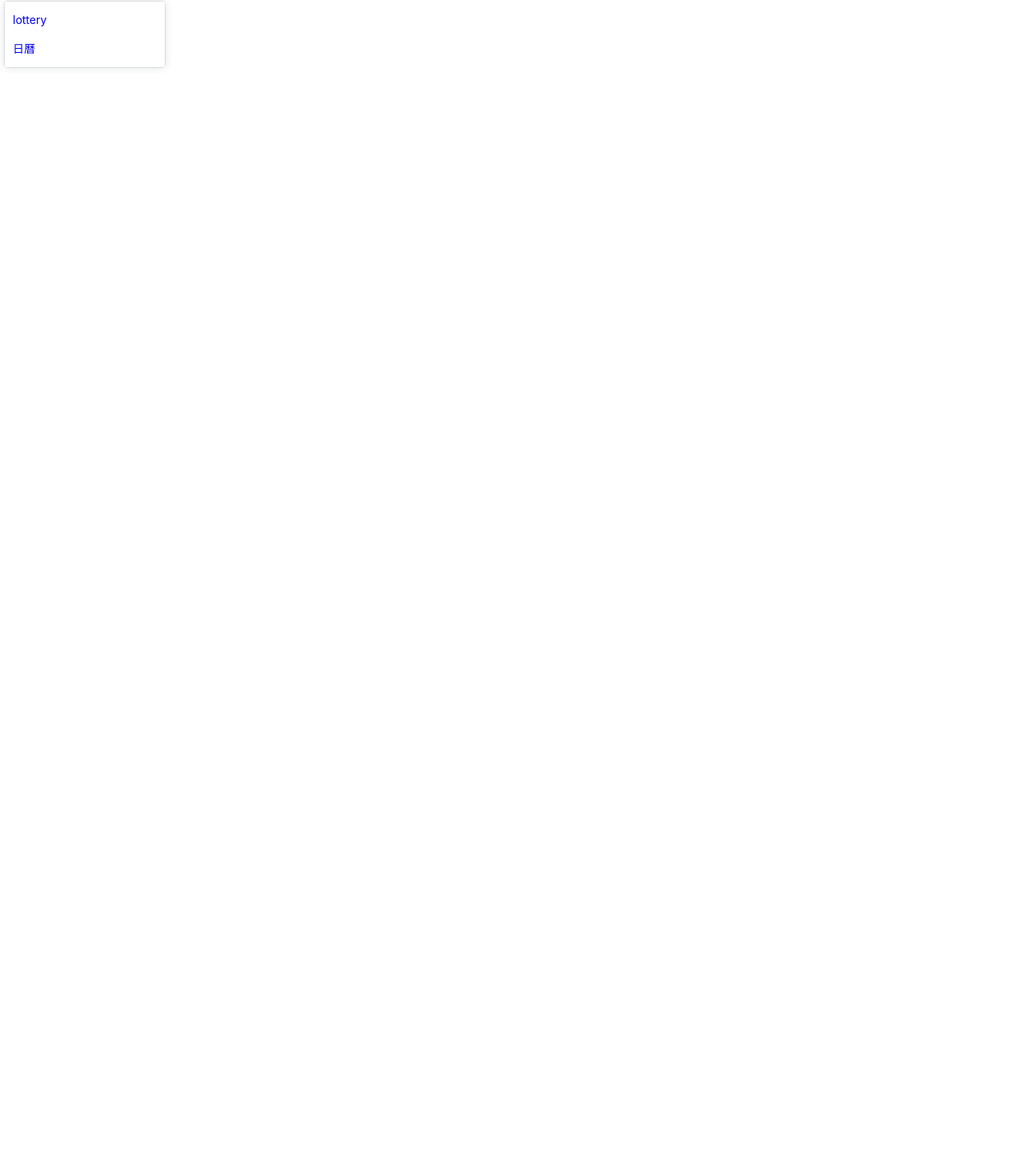
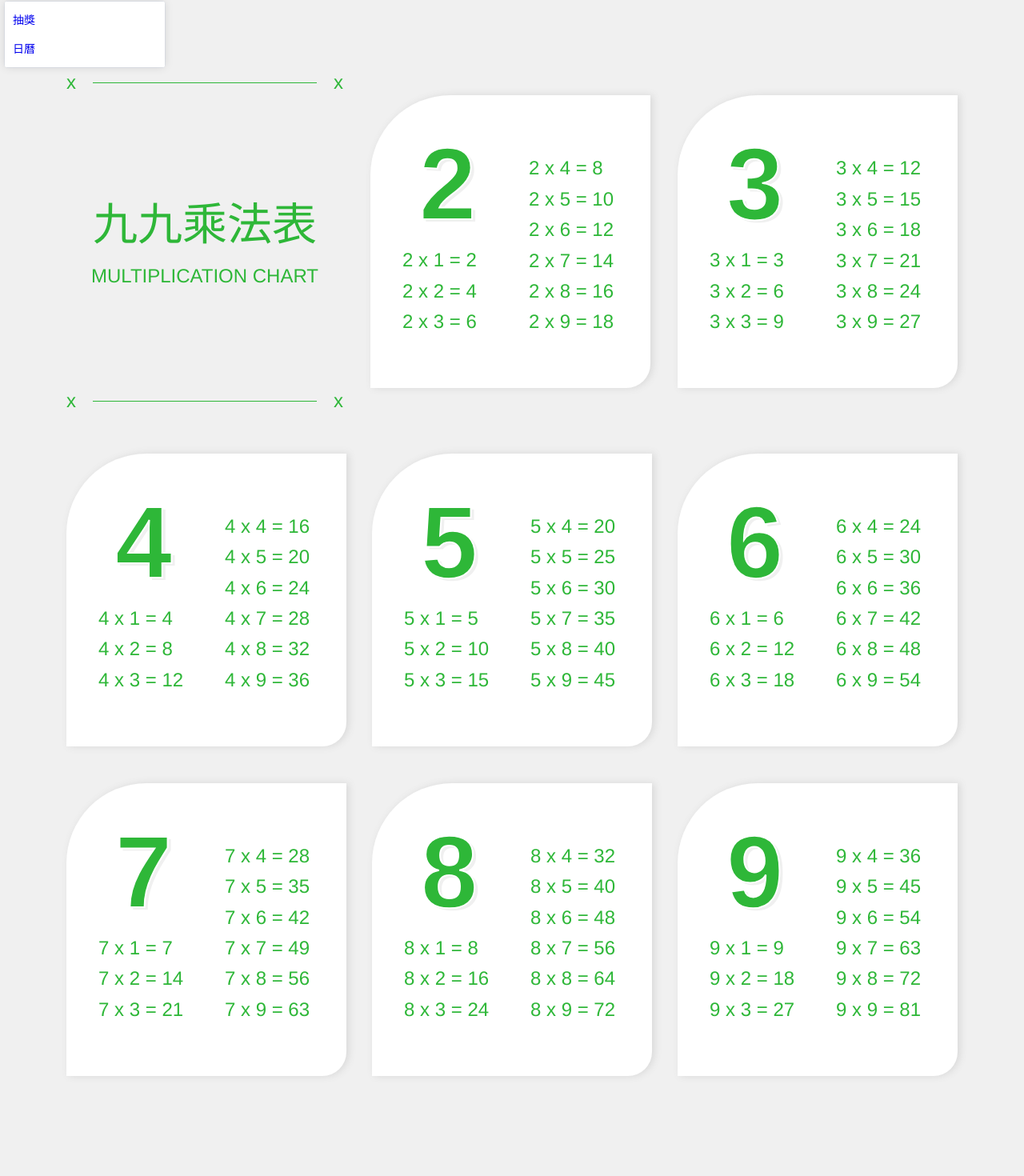
Before and after one commit to MikaChan602/profile, a Vue app: page /#/groundFloor in a window 1280 px wide. Before the commit this address had no page. Shown: the part 64-1534 px from the top of the page at 80% size. Before the commit the page ends 800 px from the top, so only its background shows below. Built offline with nearby package versions, Linux system fonts and the light colour scheme.

Commit message:
style:JS地下城一樓

```diff
--- a/src/assets/main.css
+++ b/src/assets/main.css
@@ -1,6 +1,7 @@
 @import './base.css';
 
 ul{
+  padding-left: 0px;
   li{
     list-style: none;
     padding: 0%;
--- a/src/router/index.ts
+++ b/src/router/index.ts
@@ -12,7 +12,7 @@ const router = createRouter({
       children:[
         {
           path: '/lottery',
-          name: 'lottery',
+          name: '抽獎',
           component: () => import('../views/lottery/index.vue'),
           meta: {
             hidden: false,
@@ -42,25 +42,20 @@ const router = createRouter({
         },
       ]
     },
-    // {
-      // path:'/JSundergroundCastle',
-      // name:'JS地下城',
-      // meta: {
-      //   hidden: true,
-      // },
-      // children:[
-      //   {
-      //     path: '/lottery',
-      //     name: 'lottery',
-      //     component: () => import('../views/lottery/index.vue')
-      //   },
-      //   {
-      //     path: '/calendar',
-      //     name: '日曆',
-      //     component: () => import('../views/calendar/index.vue')
-      //   }
-      // ]
-    // }
+    {
+      path:'/undergroundCastle',
+      name:'JS地下城',
+      meta: {
+        hidden: false,
+      },
+      children:[
+        {
+          path: '/groundFloor',
+          name: '第一層',
+          component: () => import('../views/undergroundCastle/groundFloor.vue')
+        },
+      ]
+    }
   ]
 })
 
--- a/src/views/animations/backgrounds.vue
+++ b/src/views/animations/backgrounds.vue
@@ -1,14 +1,47 @@
 <template>
 	<div class="bgWrapper">
-		<img src="https://picsum.photos/1500/800" />
-		<Flare />
+		<div class="tags">
+			<el-check-tag
+				v-for="(item, key) in animationBG.data"
+				type="warning"
+				@Click="now = item.name"
+			>
+				{{ item.name }}
+			</el-check-tag>
+		</div>
+		<el-image :src="'https://picsum.photos/1500/1000'" :fit="'cover'" />
+		<div>
+			<Flare v-show="now === 'Flare'" />
+			<div v-show="now === 'Snow'">snow</div>
+		</div>
 	</div>
 </template>
 <script setup>
+	import { reactive, ref } from "vue";
 	import { Flare } from "./components/backgrounds";
+
+	const now = ref("Flare");
+	const animationBG = reactive({
+		data: [
+			{
+				name: "Flare",
+			},
+			{
+				name: "Snow",
+			},
+		],
+	});
 </script>
 <style lang="scss" scoped>
 	.bgWrapper {
 		overflow: hidden;
 	}
+	.tags {
+		margin-top: 3px;
+		margin-bottom: 3px;
+		padding-left: 3px;
+		.el-check-tag {
+			margin-right: 3px;
+		}
+	}
 </style>
--- /dev/null
+++ b/src/views/animations/components/backgrounds/Snow.vue
@@ -0,0 +1,5 @@
+<template>
+    <div>
+
+    </div>
+</template>
--- a/src/views/animations/components/backgrounds/index.js
+++ b/src/views/animations/components/backgrounds/index.js
@@ -1,4 +1,4 @@
 import Flare from './Flare.vue'
+import Snow from './Snow.vue'
 
-
-export {Flare}
+export {Flare,Snow}
--- /dev/null
+++ b/src/views/undergroundCastle/groundFloor.vue
@@ -0,0 +1,162 @@
+<template>
+	<div class="wrapper">
+		<ul class="row">
+			<li class="header">
+				<div class="title">
+					<div class="lineBlock">
+						<div>x</div>
+						<div class="line"></div>
+						<div>x</div>
+					</div>
+					<div class="main">
+						<p>九九乘法表</p>
+						<p>MULTIPLICATION CHART</p>
+					</div>
+					<div class="lineBlock">
+						<div>x</div>
+						<div class="line"></div>
+						<div>x</div>
+					</div>
+				</div>
+			</li>
+			<li class="card">
+				<span class="num">2</span>
+				<span v-for="n in 9">2 x {{ n }} = {{ n * 2 }}</span>
+			</li>
+			<li class="card">
+				<span class="num">3</span>
+				<span v-for="n in 9">3 x {{ n }} = {{ n * 3 }}</span>
+			</li>
+		</ul>
+		<ul class="row">
+			<li class="card">
+				<span class="num">4</span>
+				<span v-for="n in 9">4 x {{ n }} = {{ n * 4 }}</span>
+			</li>
+			<li class="card">
+				<span class="num">5</span>
+				<span v-for="n in 9">5 x {{ n }} = {{ n * 5 }}</span>
+			</li>
+			<li class="card">
+				<span class="num">6</span>
+				<span v-for="n in 9">6 x {{ n }} = {{ n * 6 }}</span>
+			</li>
+		</ul>
+		<ul class="row">
+			<li class="card">
+				<span class="num">7</span>
+				<span v-for="n in 9">7 x {{ n }} = {{ n * 7 }}</span>
+			</li>
+			<li class="card">
+				<span class="num">8</span>
+				<span v-for="n in 9">8 x {{ n }} = {{ n * 8 }}</span>
+			</li>
+			<li class="card">
+				<span class="num">9</span>
+				<span v-for="n in 9">9 x {{ n }} = {{ n * 9 }}</span>
+			</li>
+		</ul>
+	</div>
+	<footer>Copyright © 2019 HexSchool. All rights reserved.</footer>
+</template>
+
+<script setup></script>
+
+<style lang="scss" scoped>
+	.wrapper {
+		width: 1280px;
+		margin: 0 auto;
+		padding: 85px 80px;
+		color: #2eb738;
+		background-color: #f0f0f0;
+		font-family: "Helvetica Neue", sans-serif;
+		ul {
+			li {
+				list-style: none;
+				text-align: left;
+				margin: 3px;
+			}
+		}
+	}
+	.row {
+		display: flex;
+		justify-content: space-between;
+		align-items: center;
+		margin-bottom: 40px;
+	}
+	.header {
+		.title {
+			.lineBlock {
+				display: flex;
+				align-items: center;
+				color: #2eb738;
+				font-size: 24px;
+				.line {
+					width: 280px;
+					border-top: 1px solid #2eb738;
+					margin-left: 21px;
+					margin-right: 21px;
+				}
+			}
+			.main {
+				text-align: center;
+				p:nth-child(1) {
+					font-size: 56px;
+					margin-top: 114px;
+				}
+				p:nth-child(2) {
+					font-size: 24px;
+					margin-bottom: 118px;
+				}
+			}
+		}
+	}
+
+	.card {
+		padding-top: 34px;
+		padding-bottom: 63px;
+		padding-left: 40px;
+		padding-right: 40px;
+		margin-top: 40px;
+		width: 350px;
+		height: 366px;
+		background-color: #fff;
+		border-radius: 100px 0px 30px 0px;
+		border: none;
+		box-shadow: 3px 0px 10px #d8d8d8;
+		font-size: 24px;
+		color: #2eb738;
+		display: flex;
+		flex-direction: column;
+		flex-wrap: wrap;
+		span:nth-child(5) {
+			padding-top: 38px;
+		}
+	}
+	.num {
+		font-size: 128px;
+		margin-left: 21px;
+		margin-right: 60px;
+		width: 71px;
+		height: 153px;
+		line-height: 153px;
+		text-shadow: 4px 3px 0px #f0f0f0;
+		-webkit-text-stroke: 2px #fff;
+		font-weight: bold;
+	}
+	footer {
+		width: 100%;
+		position: relative;
+		top: 0px;
+		bottom: 0;
+		background-color: #2eb738;
+		color: #f0f0f0;
+		height: 34px;
+		text-align: right;
+		padding-right: 85px;
+		padding-top: 8px;
+		padding-bottom: 8px;
+		width: 1280px;
+		margin: 0 auto;
+	}
+</style>
```
Also changed, not shown: src/style/general.scss (added).
